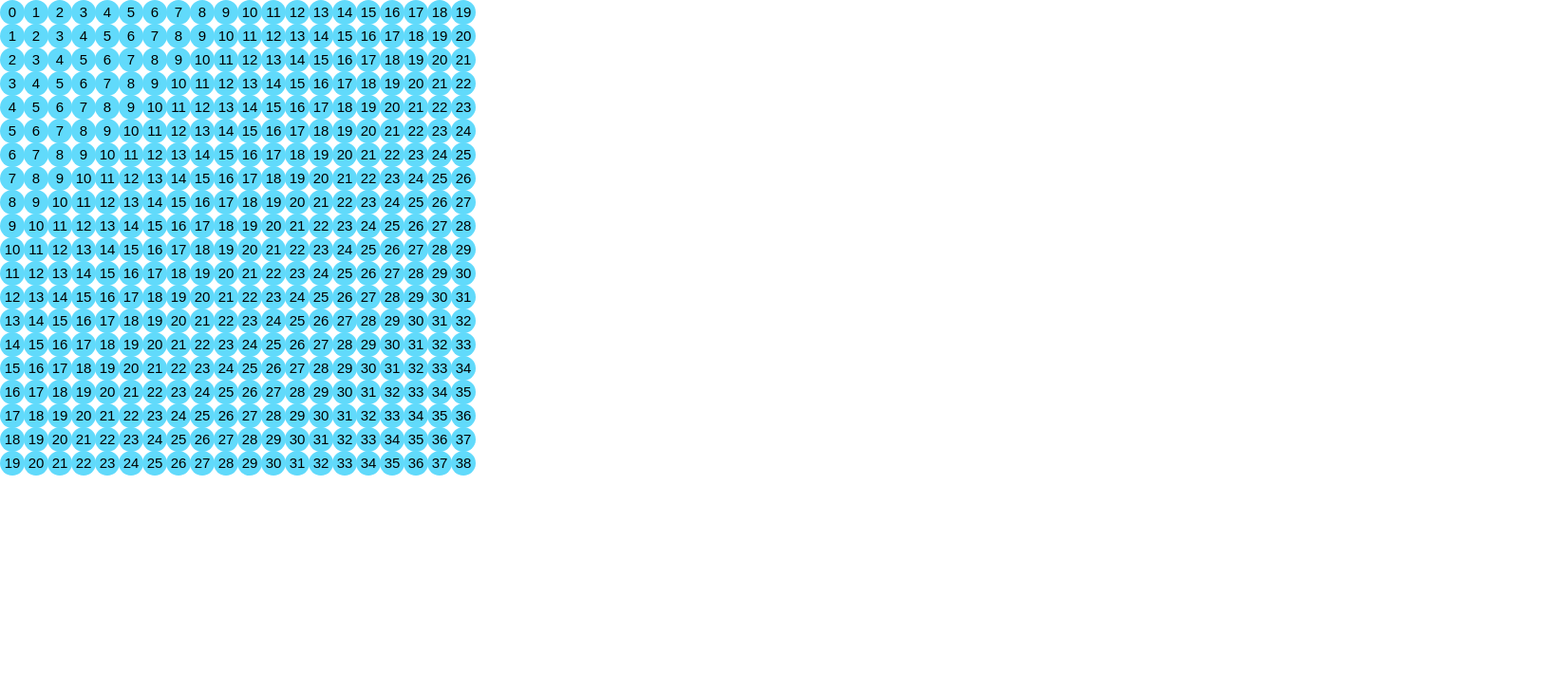
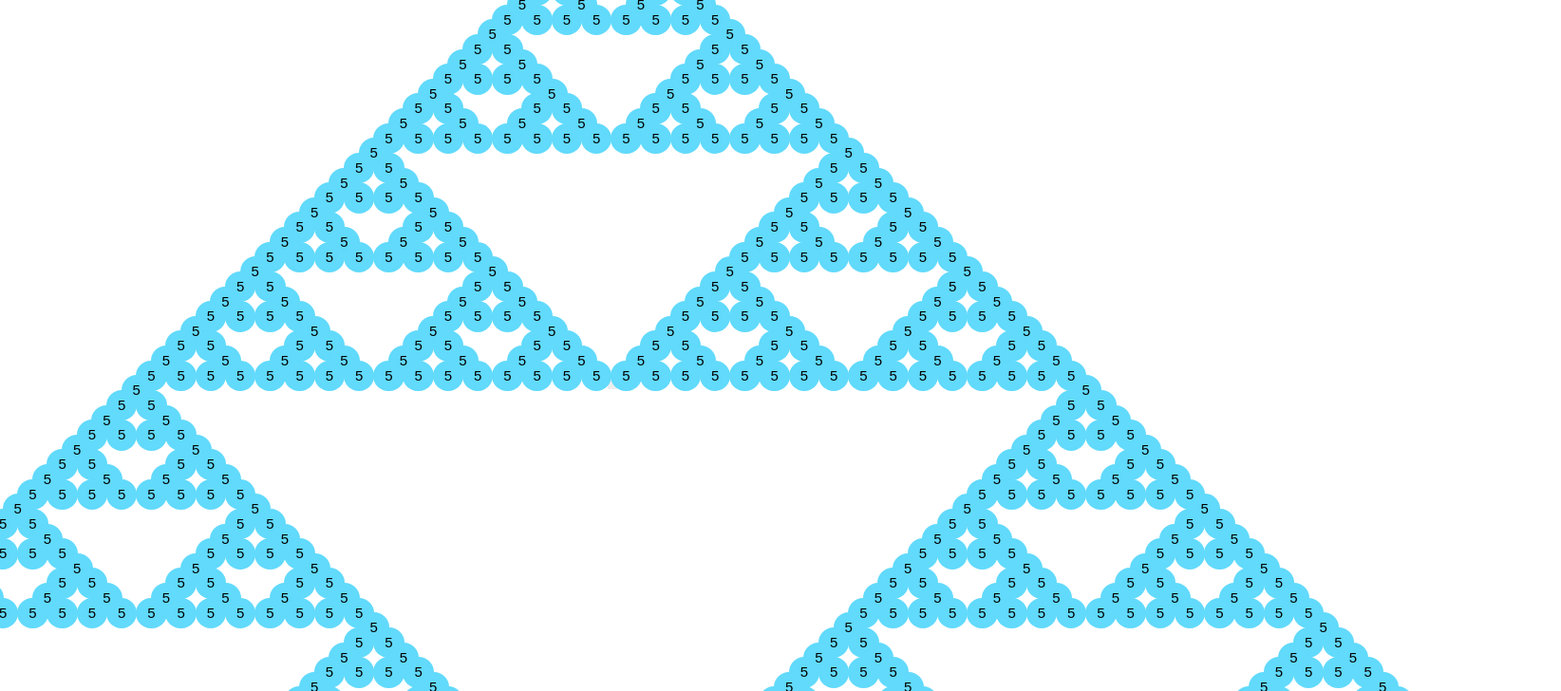
Before and after one commit to gund/ng-s-triangle-demo, an Angular app: page / in a window 1280 px wide. Shown: the top 728 px of the page at 95% size, 1644 px wide, since content can reach past the window. Built offline with nearby package versions, Linux system fonts and the light colour scheme.

Commit message:
feat(app): Render static triangles

```diff
--- a/src/app/app.component.css
+++ b/src/app/app.component.css
@@ -0,0 +1,9 @@
+.cnt {
+  position: absolute;
+  transform-origin: 0 0;
+  left: 50%;
+  top: 50%;
+  width: 10px;
+  height: 10px;
+  background: #eee;
+}
--- a/src/app/app.component.html
+++ b/src/app/app.component.html
@@ -1,3 +1,5 @@
-<ng-container *ngFor="let item of items; let i = index">
-  <app-dot *ngFor="let it of item; let j = index" [text]="i+j" [x]="i*sizeS" [y]="j*sizeS" [size]="size"></app-dot>
-</ng-container>
+<div class="cnt">
+  <div>
+    <app-s-triangle [x]="0" [y]="0" [s]="1000" text="5"></app-s-triangle>
+  </div>
+</div>
--- a/src/app/app.module.ts
+++ b/src/app/app.module.ts
@@ -3,11 +3,14 @@ import { NgModule } from '@angular/core';
 
 import { AppComponent } from './app.component';
 import { DotComponent } from './dot/dot.component';
+import { STriangleComponent } from './s-triangle/s-triangle.component';
 
 @NgModule({
   declarations: [
     AppComponent,
     DotComponent
+,
+    STriangleComponent
 ],
   imports: [
     BrowserModule
--- /dev/null
+++ b/src/app/s-triangle/s-triangle.component.html
@@ -0,0 +1,6 @@
+<app-dot *ngIf="isFinal; else triangles" [x]="x - halfTargetSize" [y]="y - halfTargetSize" [size]="targetSize" [text]="text"></app-dot>
+<ng-template #triangles>
+  <app-s-triangle [x]="x" [y]="y - half2S" [s]="halfS" [text]="text"></app-s-triangle>
+  <app-s-triangle [x]="x - halfS" [y]="y + half2S" [s]="halfS" [text]="text"></app-s-triangle>
+  <app-s-triangle [x]="x + halfS" [y]="y + half2S" [s]="halfS" [text]="text"></app-s-triangle>
+</ng-template>
--- /dev/null
+++ b/src/app/s-triangle/s-triangle.component.ts
@@ -0,0 +1,43 @@
+import { ChangeDetectionStrategy, Component, Input, OnChanges, OnInit, SimpleChanges } from '@angular/core';
+
+@Component({
+  selector: 'app-s-triangle',
+  templateUrl: './s-triangle.component.html',
+  styleUrls: ['./s-triangle.component.css'],
+  changeDetection: ChangeDetectionStrategy.OnPush,
+})
+export class STriangleComponent implements OnInit, OnChanges {
+
+  @Input() x: number;
+  @Input() y: number;
+  @Input() s: number;
+  @Input() text: string;
+
+  targetSize = 25;
+  halfTargetSize = this.targetSize / 2;
+  halfS: number;
+  half2S: number;
+
+  get isFinal() {
+    return this.s <= this.targetSize;
+  }
+
+  ngOnInit() {
+    const newSize = this.s / 2;
+    const slowDown = false;
+    if (slowDown) {
+      const e = performance.now() + 0.8;
+      while (performance.now() < e) {
+        // Artificially long execution time.
+      }
+    }
+  }
+
+  ngOnChanges(changes: SimpleChanges) {
+    if ('s' in changes) {
+      this.halfS = this.s / 2;
+      this.half2S = this.halfS / 2;
+    }
+  }
+
+}
--- a/src/styles.css
+++ b/src/styles.css
@@ -1 +1,62 @@
-/* You can add global styles to this file, and also import other style files */
+body {
+  background: #fff;
+  font-family: "Helvetica Neue", Helvetica, Arial, sans-serif;
+  font-size: 15px;
+  line-height: 1.7;
+  margin: 0;
+  padding: 30px;
+}
+
+a {
+  color: #4183c4;
+  text-decoration: none;
+}
+
+a:hover {
+  text-decoration: underline;
+}
+
+code {
+  background-color: #f8f8f8;
+  border: 1px solid #ddd;
+  border-radius: 3px;
+  font-family: "Bitstream Vera Sans Mono", Consolas, Courier, monospace;
+  font-size: 12px;
+  margin: 0 2px;
+  padding: 0px 5px;
+}
+
+h1, h2, h3, h4 {
+  font-weight: bold;
+  margin: 0 0 15px;
+  padding: 0;
+}
+
+h1 {
+  border-bottom: 1px solid #ddd;
+  font-size: 2.5em;
+  font-weight: bold;
+  margin: 0 0 15px;
+  padding: 0;
+}
+
+h2 {
+  border-bottom: 1px solid #eee;
+  font-size: 2em;
+}
+
+h3 {
+  font-size: 1.5em;
+}
+
+h4 {
+  font-size: 1.2em;
+}
+
+p, ul {
+  margin: 15px 0;
+}
+
+ul {
+  padding-left: 30px;
+}
```
Also changed, not shown: src/app/s-triangle/s-triangle.component.css (added), 1 other file (tests, documents, lock files or other folders).
